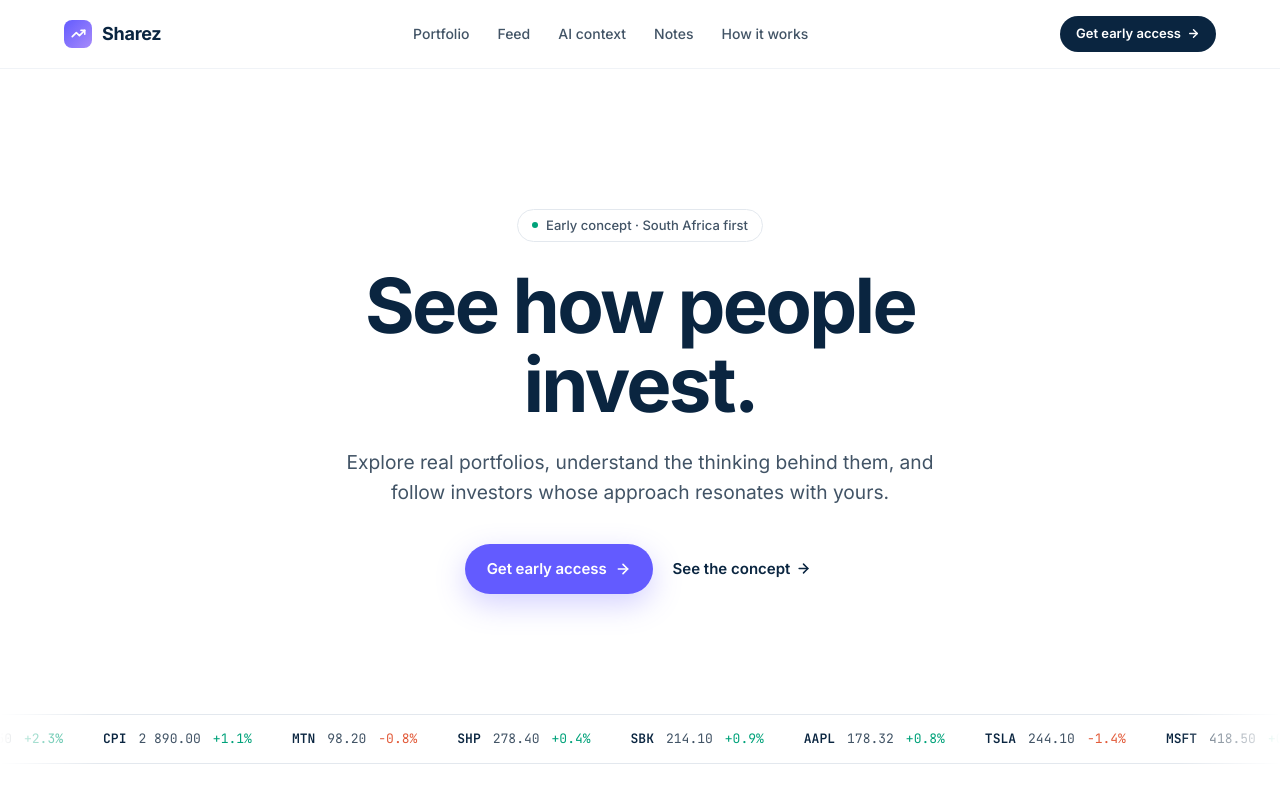
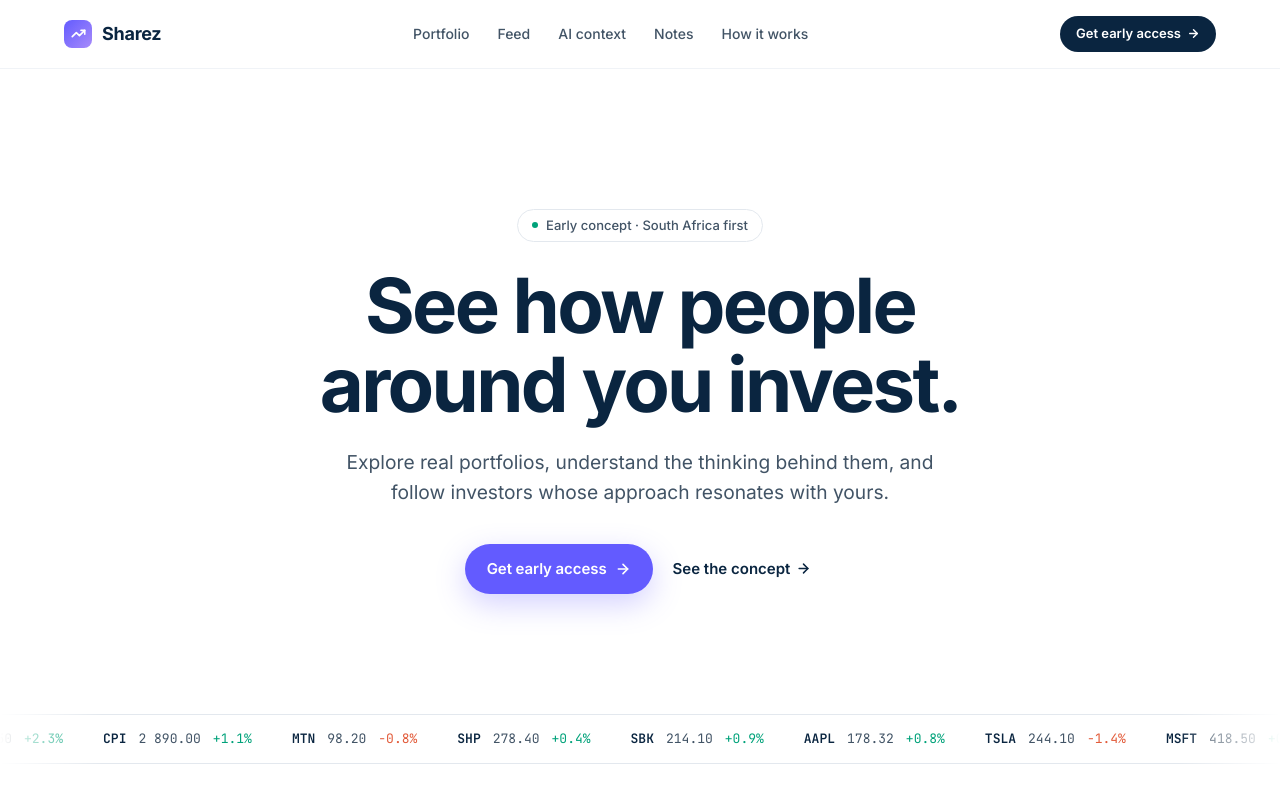
Before and after one commit to meetfrank-ai/sharez, a React (Vite) app in the folder frontend/: page / in a window 1280 px wide. Shown: the top 800 px of the page. Built offline with nearby package versions, Linux system fonts and the light colour scheme.

Commit message:
Hero headline: include "around you"
Co-Authored-By: Claude Opus 4.6 (1M context) <noreply@anthropic.com>

```diff
--- a/frontend/src/pages/Landing.jsx
+++ b/frontend/src/pages/Landing.jsx
@@ -844,7 +844,7 @@ export default function Landing() {
               fontWeight: 700, lineHeight: 1.04, letterSpacing: '-0.035em',
               color: T.ink, margin: 0, marginBottom: 24,
             }}>
-              See how people invest.
+              See how people around you invest.
             </h1>
             <p style={{
               fontSize: 'clamp(17px, 1.5vw, 20px)', lineHeight: 1.55,
```
